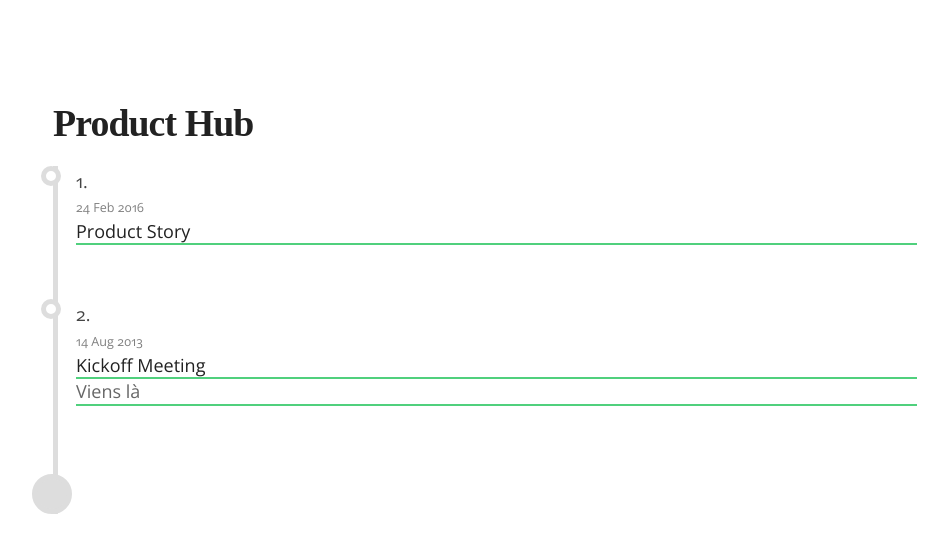
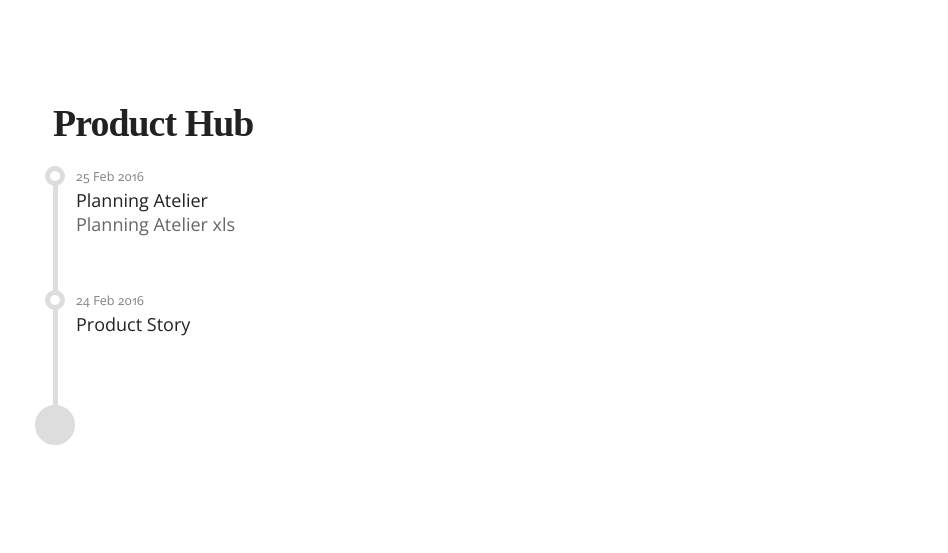
Before and after one commit to Akashrine/product-timeline, a Jekyll site: the page built from src/index.html, in a window 1280 px wide. Shown: the top 553 px of the page, without its empty margins (155-1103 px from the left). Built offline with Jekyll 4.4.1, drawn with Linux system fonts in a browser that asks for light colours; some web fonts are replaced.

```diff
--- a/_config.yml
+++ b/_config.yml
@@ -10,7 +10,7 @@ destination: serve
 highlighter: pygments
 permalink: /:title.html
 title: Product Hub
-baseurl: /
+baseurl: http://localhost:3000
 linked_posts: true
 
 # Sets the default folder in Prose.io
--- a/src/_posts/2013-08-14-kickoff-meeting.md
+++ /dev/null
@@ -1,7 +0,0 @@
----
-layout: post
-title: Kickoff Meeting
-category: note
----
-
-[Viens là](http://www.google.com)
--- /dev/null
+++ b/src/_posts/2016-02-25-Planning-Atelier.md
@@ -0,0 +1,6 @@
+---
+layout: post
+title: Planning Atelier
+category: xls
+---
+[Planning Atelier xls](https://drive.google.com/file/d/0BwDysqqxb2mwWlBrUFd0MUdqaTA/view)
--- a/src/assets/scss/base/_typography.scss
+++ b/src/assets/scss/base/_typography.scss
@@ -103,8 +103,6 @@ h1 a, h2 a, h3 a, h4 a, h5 a {
 
 p a, li a {
     color: color(note-text);
-    border-bottom: solid 0.125rem color(brand);
-    display: inline-block;
     text-decoration: none;
     line-height: 1.35rem;
 }
--- a/src/assets/stylesheets/style.css
+++ b/src/assets/stylesheets/style.css
@@ -450,8 +450,6 @@ h1 a, h2 a, h3 a, h4 a, h5 a {
 
 p a, li a {
   color: #666;
-  border-bottom: solid 0.125rem #50d07d;
-  display: inline-block;
   text-decoration: none;
   line-height: 1.35rem; }
 
@@ -845,12 +843,13 @@ body {
 .timeline {
   border-left: 5px solid #dddddd;
   padding-bottom: 3em;
-  position: relative; }
+  position: relative;
+  list-style: none; }
   .timeline:before {
     content: "";
     position: absolute;
     bottom: 0;
-    left: -1.47em;
+    left: -1.3em;
     width: 40px;
     height: 40px;
     border-radius: 40px;
@@ -868,7 +867,7 @@ body {
     content: "";
     position: absolute;
     top: 0;
-    left: -0.95em;
+    left: -0.7em;
     width: 20px;
     height: 20px;
     border-radius: 20px;
```
Also changed, not shown: src/_posts/2016-02-24-product-story.md (+1 -1 lines), src/assets/scss/component/_timeline.scss (+4 -3 lines), 1 other file.
